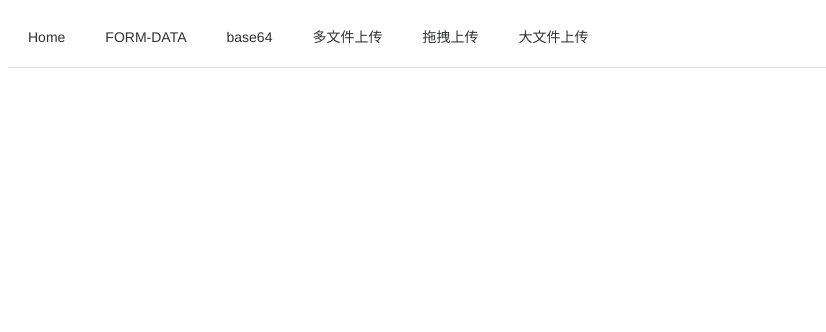
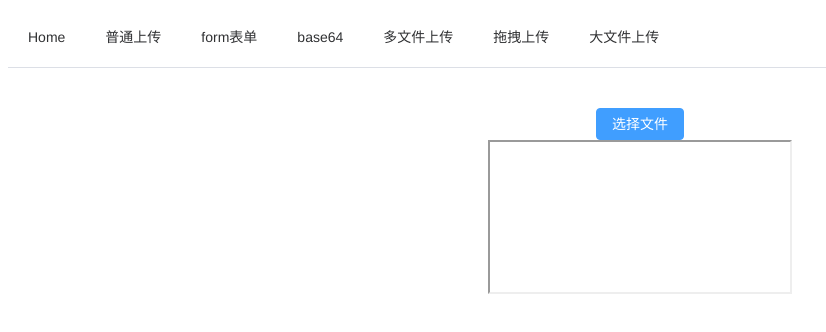
Before and after one commit to nanacln/uploadFile-nanacln, a Vue app in the folder upload-front/: page /form in a window 1280 px wide. Shown: the top 332 px of the page, without its empty margins (0-826 px from the left). Built offline with nearby package versions, Linux system fonts and the light colour scheme; what vue-cropper would draw is missing.

Commit message:
[修改代码]添加form表单上传

```diff
--- a/upload-front/src/App.vue
+++ b/upload-front/src/App.vue
@@ -12,7 +12,10 @@
       <span>Home</span>
     </el-menu-item>
     <el-menu-item index="/single">
-      <span>FORM-DATA</span>
+      <span>普通上传</span>
+    </el-menu-item>
+    <el-menu-item index="/form">
+      <span>form表单</span>
     </el-menu-item>
     <el-menu-item index="/base64">
       <span>base64</span>
--- a/upload-front/src/router/index.ts
+++ b/upload-front/src/router/index.ts
@@ -39,6 +39,11 @@ const routes: Array<RouteRecordRaw> = [
     path: '/bigfile',
     name: 'BigFile',
     component: () => import(/* webpackChunkName: "big" */'../views/UploadBigfile.vue')
+  },
+  {
+    path: '/form',
+    name: 'Form',
+    component: () => import(/* webpackChunkName: "form" */'../views/Form.vue')
   }
 ]
 
--- /dev/null
+++ b/upload-front/src/views/Form.vue
@@ -0,0 +1,22 @@
+<template>
+  <div style="margin:40px">
+    <form action="http://127.0.0.1:8880/upload_single" method="post" enctype="multipart/form-data" target="form">
+      <el-button class="upload-btnBox" type="primary">
+        选择文件<input type="file" name="file" class="input_file" @change="submit" />
+      </el-button>
+    </form>
+    <iframe id="file-iframe" name="form" ></iframe>
+  </div>
+</template>
+<script lang="ts" setup>
+  const submit=()=>{
+    (document.querySelector("form") as HTMLFormElement).submit()
+  }
+
+  document.querySelector('#file-iframe')&& (document.querySelector('#file-iframe') as HTMLIFrameElement).addEventListener('load',(E)=>{
+    console.log(E);
+    console.log(2222);
+
+
+  })
+</script>
```
